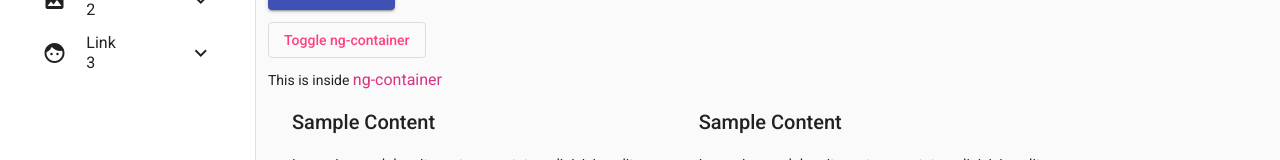
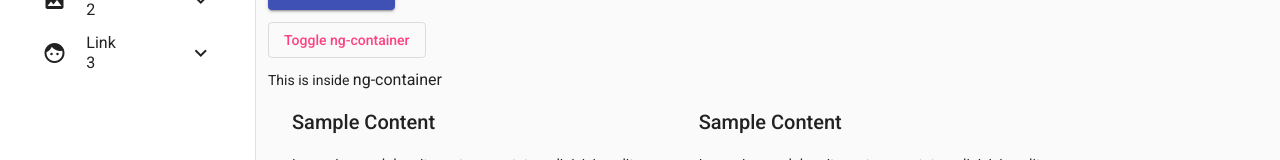
Before and after one commit to lightzane/template-angular, an Angular app: page /#/home in a window 1280 px wide. Shown: the part 154-314 px from the top of the page. Built offline with nearby package versions, Linux system fonts and the light colour scheme.

Commit message:
fix bootstrap@5.2.0 after breaking changes

```diff
--- a/package.json
+++ b/package.json
@@ -21,7 +21,7 @@
         "@angular/platform-browser": "~12.1.2",
         "@angular/platform-browser-dynamic": "~12.1.2",
         "@angular/router": "~12.1.2",
-        "bootstrap": "^5.1.3",
+        "bootstrap": "^5.2.0",
         "rxjs": "~6.6.0",
         "tslib": "^2.2.0",
         "zone.js": "~0.11.4"
--- a/src/styles.scss
+++ b/src/styles.scss
@@ -70,25 +70,31 @@
 // Bootstrap
 // TODO npm i bootstrap@5
 // ! Important not to name @angular/material variables with the same variable name that bootstrap uses
-// Option B: Include parts of Bootstrap
-
 // 1. Include functions first (so you can manipulate colors, SVGs, calc, etc)
-@import "~bootstrap/scss/functions";
+@import "../node_modules/bootstrap/scss/functions";
 
 // 2. Include any default variable overrides here
 
 // 3. Include remainder of required Bootstrap stylesheets
-@import "~bootstrap/scss/variables";
-@import "~bootstrap/scss/mixins";
-////@import "~bootstrap/scss/root"; // generate :root color palettes and fonts
+@import "../node_modules/bootstrap/scss/variables";
 
-// 4. Include any optional Bootstrap CSS as needed
-@import "~bootstrap/scss/reboot";
-@import "~bootstrap/scss/utilities"; // utility classes for showing, hiding, aligning, and spacing content
-@import "~bootstrap/scss/containers";
-@import "~bootstrap/scss/grid"; // column and rows (e.g. .col-md-4)
+// 4. Include any default map overrides here
 
-// 5. Include utilities API last to generate classes based on the Sass map in `_utilities.scss`
+// 5. Include remainder of required parts
+@import "../node_modules/bootstrap/scss/maps";
+@import "../node_modules/bootstrap/scss/mixins";
+// @import "../node_modules/bootstrap/scss/root"; // generate :root color palettes and fonts
+
+// 6. Optionally include any other parts as needed
+@import "../node_modules/bootstrap/scss/utilities"; // utility classes for showing, hiding, aligning, and spacing content
+@import "../node_modules/bootstrap/scss/reboot";
+// @import "../node_modules/bootstrap/scss/type";
+// @import "../node_modules/bootstrap/scss/images";
+@import "../node_modules/bootstrap/scss/containers";
+@import "../node_modules/bootstrap/scss/grid"; // column and rows (e.g. .col-md-4)
+// @import "../node_modules/bootstrap/scss/helpers";
+
+// 7. Optionally include utilities API last to generate classes based on the Sass map in `_utilities.scss`
 @import "../node_modules/bootstrap/scss/utilities/api";
 
 // Generated by "ng add @angular/material"
```
Also changed, not shown: 2 other files (tests, documents, lock files or other folders).
